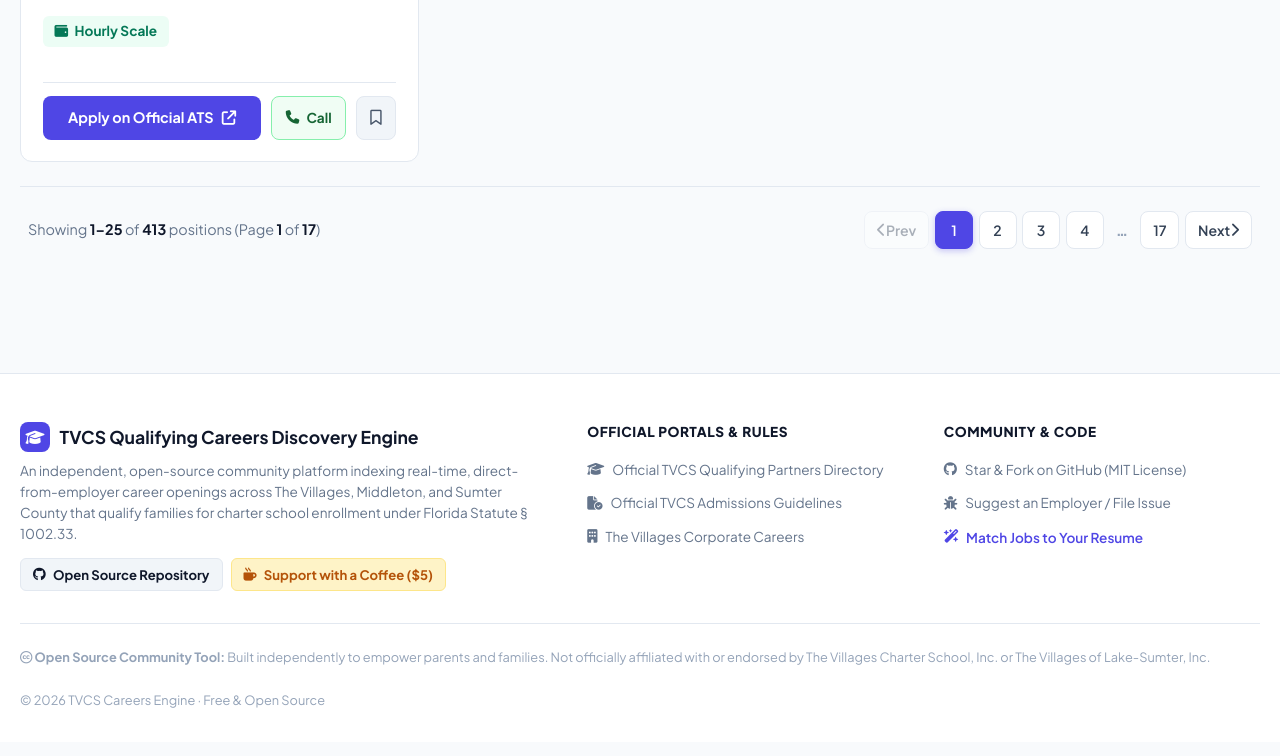
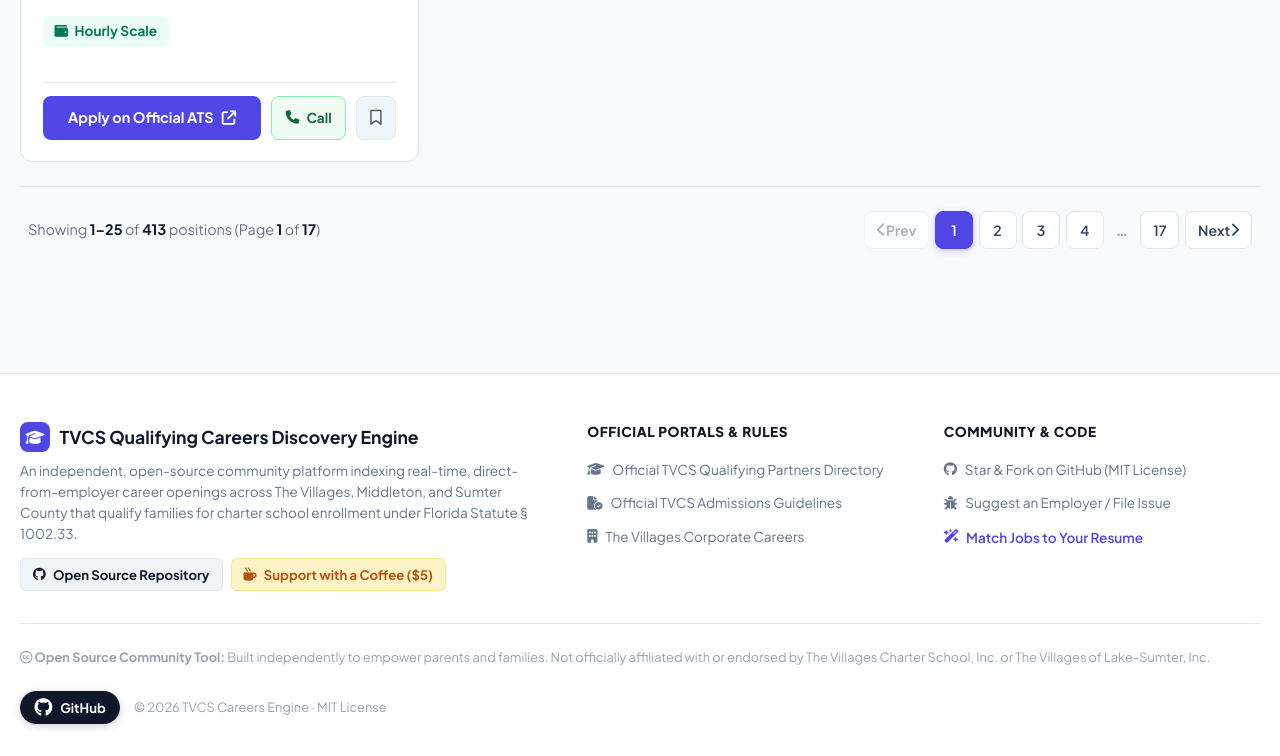
Before and after one commit to mturnerGo/tvcs-jobs, a plain HTML site: page index.html in a window 1280 px wide. Shown: the part 4760-5516 px from the top of the page. Drawn offline with Linux system fonts and the light colour scheme.

Commit message:
feat: add prominent GitHub logo badge link at bottom of page

```diff
--- a/index.html
+++ b/index.html
@@ -1395,8 +1395,14 @@
                 <div class="footer-opensource-blurb">
                     <span><i class="fa-brands fa-creative-commons"></i> <strong>Open Source Community Tool:</strong> Built independently to empower parents and families. Not officially affiliated with or endorsed by The Villages Charter School, Inc. or The Villages of Lake-Sumter, Inc.</span>
                 </div>
-                <div class="footer-copy">
-                    <span>© 2026 TVCS Careers Engine · Free &amp; Open Source</span>
+                <div style="display: flex; align-items: center; gap: 0.85rem; flex-wrap: wrap;">
+                    <a href="https://github.com/mturnerGo/tvcs-jobs" target="_blank" rel="noopener noreferrer" class="github-footer-badge" style="display: inline-flex; align-items: center; gap: 0.5rem; background: #0f172a; color: #ffffff; padding: 0.42rem 0.9rem; border-radius: 999px; text-decoration: none; font-size: 0.82rem; font-weight: 700; box-shadow: 0 2px 8px rgba(15, 23, 42, 0.2); transition: all 0.15s ease;">
+                        <i class="fa-brands fa-github" style="font-size: 1.15rem; color: #ffffff;"></i>
+                        <span>GitHub</span>
+                    </a>
+                    <div class="footer-copy">
+                        <span>© 2026 TVCS Careers Engine · MIT License</span>
+                    </div>
                 </div>
             </div>
         </div>
```
